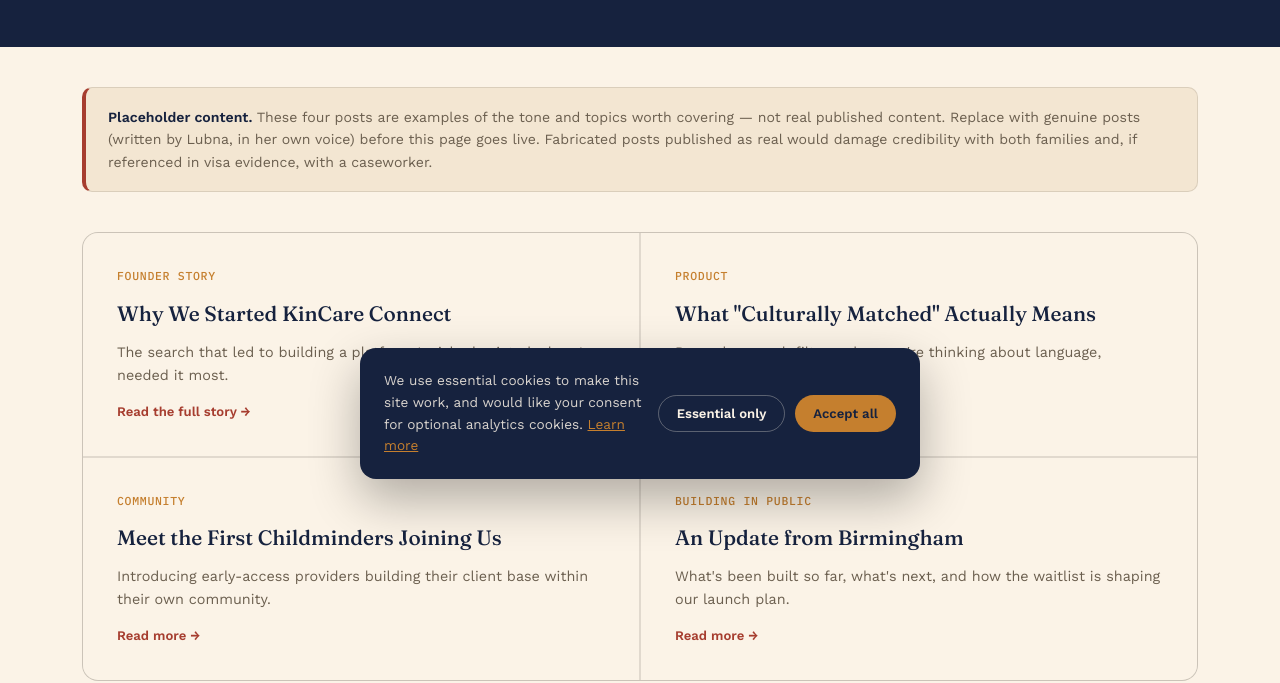
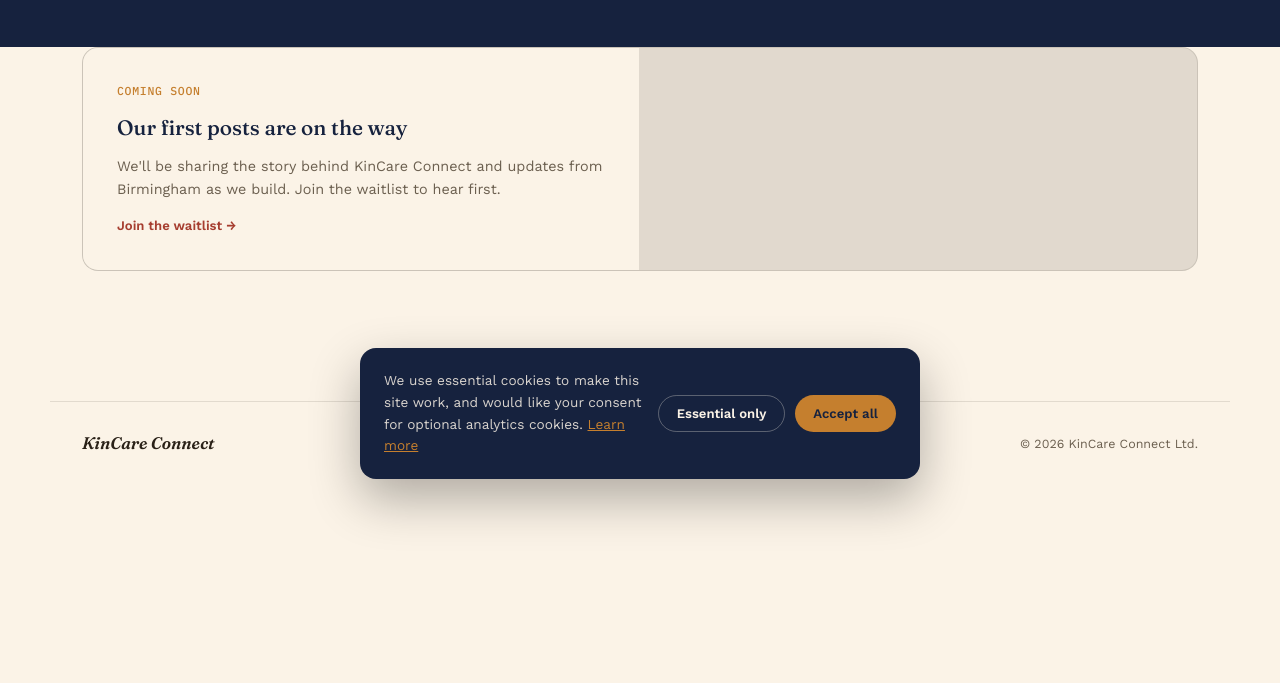
Before and after one commit to localredmi/kincare-website, a plain HTML site: page kincare-blog.html in a window 1280 px wide. Shown: the part 301-984 px from the top of the page. After the commit the page ends 931 px from the top, so only its background shows below. Drawn offline with nearby package versions, Linux system fonts and the light colour scheme.

Commit message:
Add files via upload

```diff
--- a/kincare-blog.html
+++ b/kincare-blog.html
@@ -104,33 +104,12 @@
 
 <section>
   <div class="wrap">
-    <div class="draft-banner">
-      <strong>Placeholder content.</strong> These four posts are examples of the tone and topics worth covering — not real published content. Replace with genuine posts (written by Lubna, in her own voice) before this page goes live. Fabricated posts published as real would damage credibility with both families and, if referenced in visa evidence, with a caseworker.
-    </div>
     <div class="post-grid">
       <div class="post-card">
-        <span class="post-meta mono">Founder story</span>
-        <div class="post-title">Why We Started KinCare Connect</div>
-        <div class="post-excerpt">The search that led to building a platform I wished existed when I needed it most.</div>
-        <div class="post-read">Read the full story →</div>
-      </div>
-      <div class="post-card">
-        <span class="post-meta mono">Product</span>
-        <div class="post-title">What "Culturally Matched" Actually Means</div>
-        <div class="post-excerpt">Beyond a search filter — how we're thinking about language, heritage, and care philosophy.</div>
-        <div class="post-read">Read more →</div>
-      </div>
-      <div class="post-card">
-        <span class="post-meta mono">Community</span>
-        <div class="post-title">Meet the First Childminders Joining Us</div>
-        <div class="post-excerpt">Introducing early-access providers building their client base within their own community.</div>
-        <div class="post-read">Read more →</div>
-      </div>
-      <div class="post-card">
-        <span class="post-meta mono">Building in public</span>
-        <div class="post-title">An Update from Birmingham</div>
-        <div class="post-excerpt">What's been built so far, what's next, and how the waitlist is shaping our launch plan.</div>
-        <div class="post-read">Read more →</div>
+        <span class="post-meta mono">Coming soon</span>
+        <div class="post-title">Our first posts are on the way</div>
+        <div class="post-excerpt">We'll be sharing the story behind KinCare Connect and updates from Birmingham as we build. Join the waitlist to hear first.</div>
+        <a class="post-read" href="kincare-waitlist.html">Join the waitlist →</a>
       </div>
     </div>
   </div>
```
Also changed, not shown: about-contact.html (+1 -1 lines), families.html (+2 -2 lines), index.html (+10 -10 lines), kincare-press-kit.html (+4 -4 lines).
